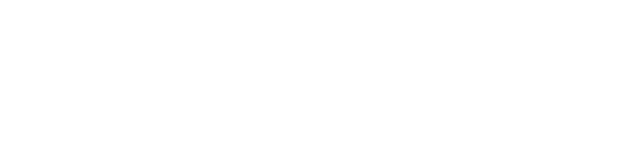
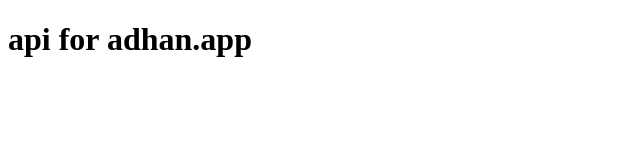
Before and after one commit to hackathononly/api-adhan, a plain HTML site: page index.html in a window 1280 px wide. Shown: the whole page, without its empty margins (0-640 px from the left). Drawn offline with Linux system fonts and the light colour scheme.

Commit message:
add text for index.html

```diff
--- a/index.html
+++ b/index.html
@@ -7,6 +7,8 @@
 		<title>API Adhan App</title>
 	</head>
 	<body>
-		<div id="root"></div>
+		<div id="root">
+		<h1>api for adhan.app</h1?
+		</div>
 	</body>
 </html>
```
